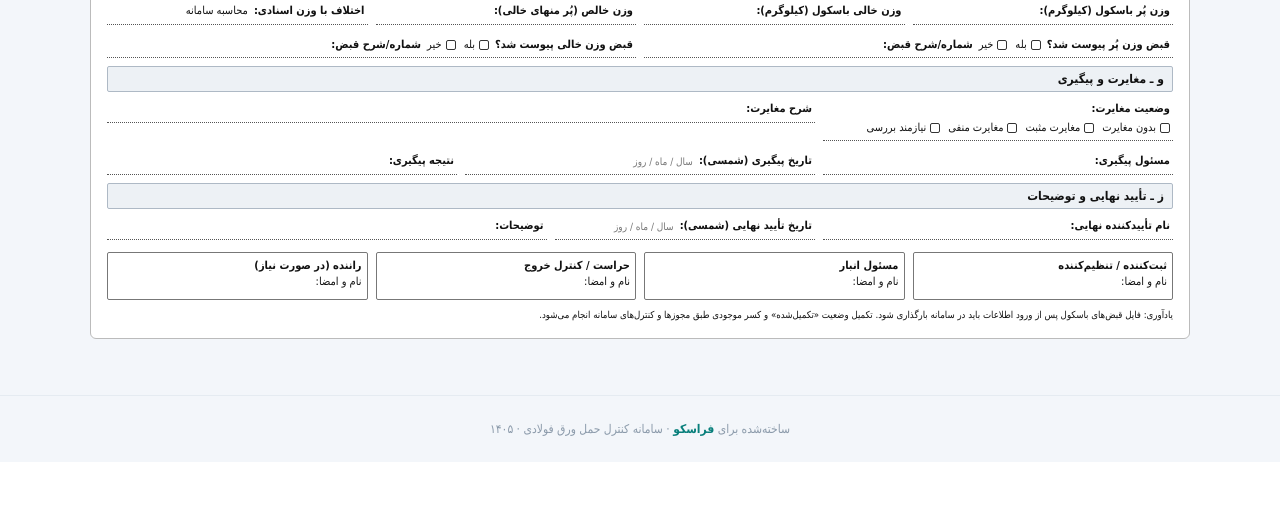
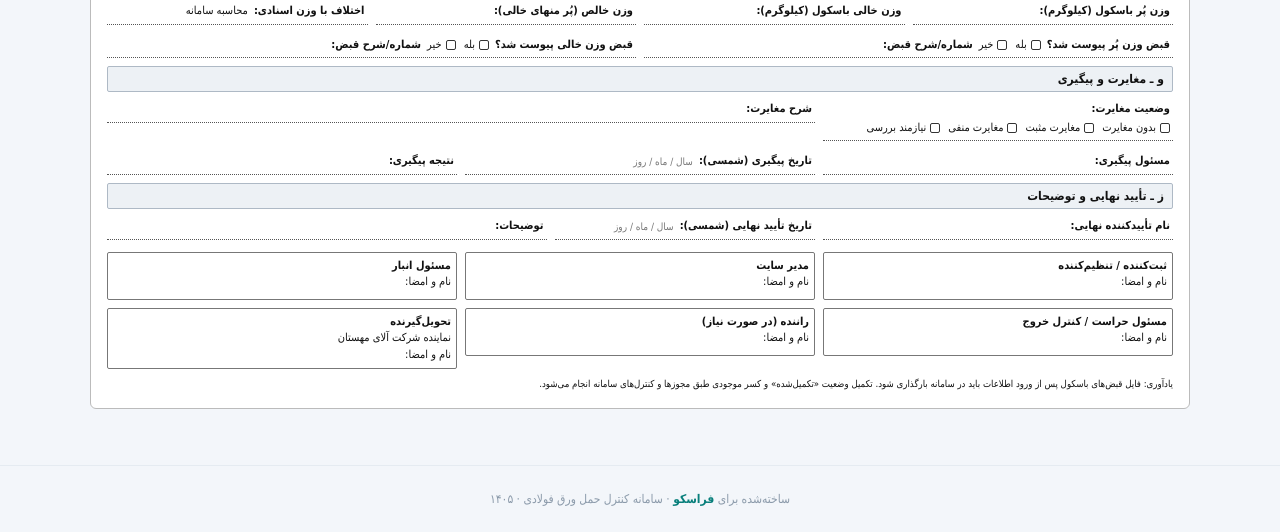
Before and after one commit to Tahmoures54/varagh, a Flask app: page /havaleh/blank-print in a window 1280 px wide. Shown: the part 681-1213 px from the top of the page. Before the commit the page ends 1117 px from the top, so only its background shows below. Run offline with Flask 3, Linux system fonts and the light colour scheme; the visitor is signed in with stand-in values (Sample User, id 1); some libraries are stand-ins or nearby versions.

Commit message:
Update blank transport form signature boxes

```diff
--- a/templates/havaleh_blank_print.html
+++ b/templates/havaleh_blank_print.html
@@ -295,17 +295,23 @@
   </div>
 
   <div class="row g-2 mt-1">
-    <div class="col-6 col-md-3">
+    <div class="col-6 col-md-4">
       <div class="sign"><strong>ثبت‌کننده / تنظیم‌کننده</strong><br>نام و امضا:</div>
     </div>
-    <div class="col-6 col-md-3">
+    <div class="col-6 col-md-4">
+      <div class="sign"><strong>مدیر سایت</strong><br>نام و امضا:</div>
+    </div>
+    <div class="col-6 col-md-4">
       <div class="sign"><strong>مسئول انبار</strong><br>نام و امضا:</div>
     </div>
-    <div class="col-6 col-md-3">
-      <div class="sign"><strong>حراست / کنترل خروج</strong><br>نام و امضا:</div>
+    <div class="col-6 col-md-4">
+      <div class="sign"><strong>مسئول حراست / کنترل خروج</strong><br>نام و امضا:</div>
     </div>
-    <div class="col-6 col-md-3">
+    <div class="col-6 col-md-4">
       <div class="sign"><strong>راننده (در صورت نیاز)</strong><br>نام و امضا:</div>
+    </div>
+    <div class="col-6 col-md-4">
+      <div class="sign"><strong>تحویل‌گیرنده</strong><br>نماینده شرکت آلای مهستان<br>نام و امضا:</div>
     </div>
   </div>
 
```
